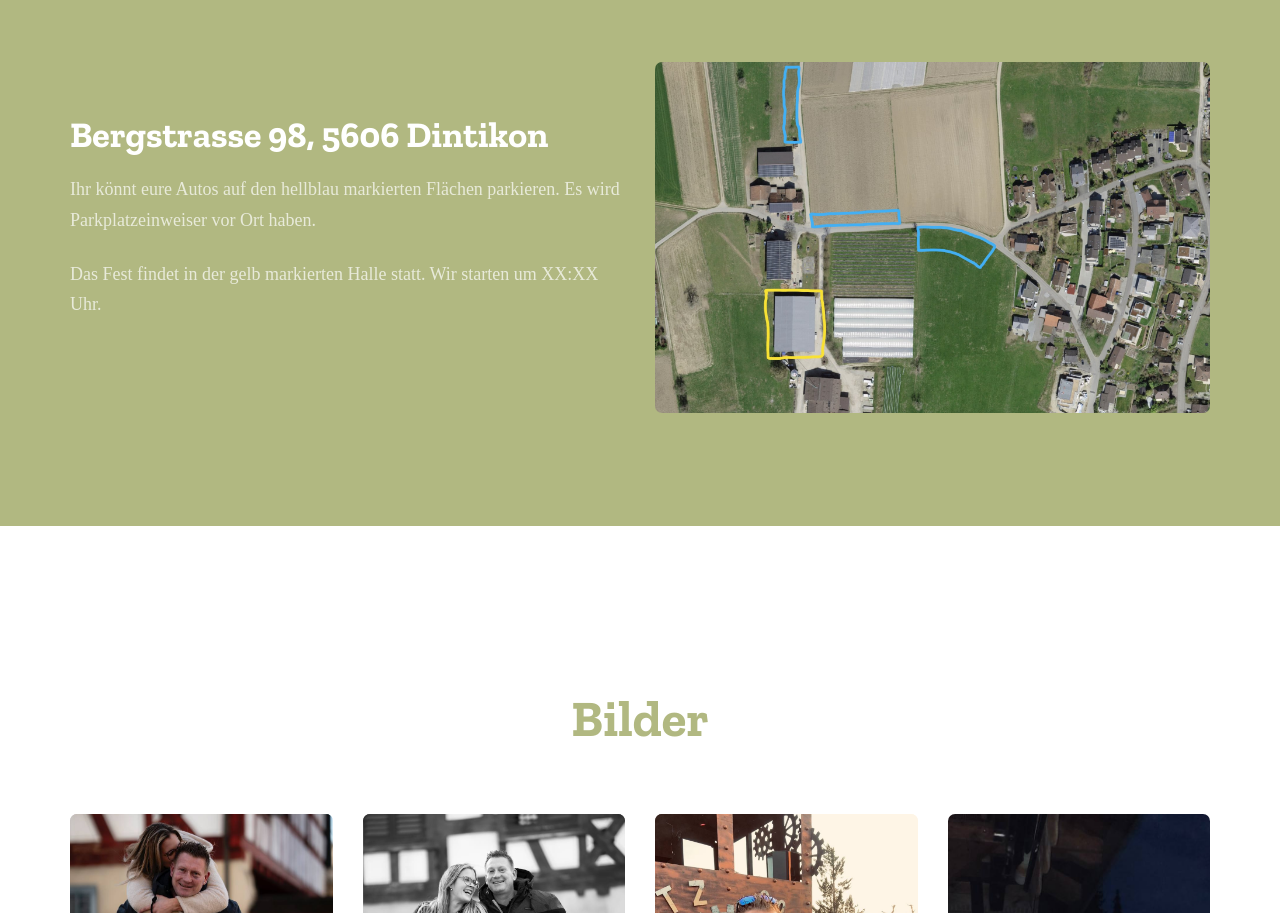
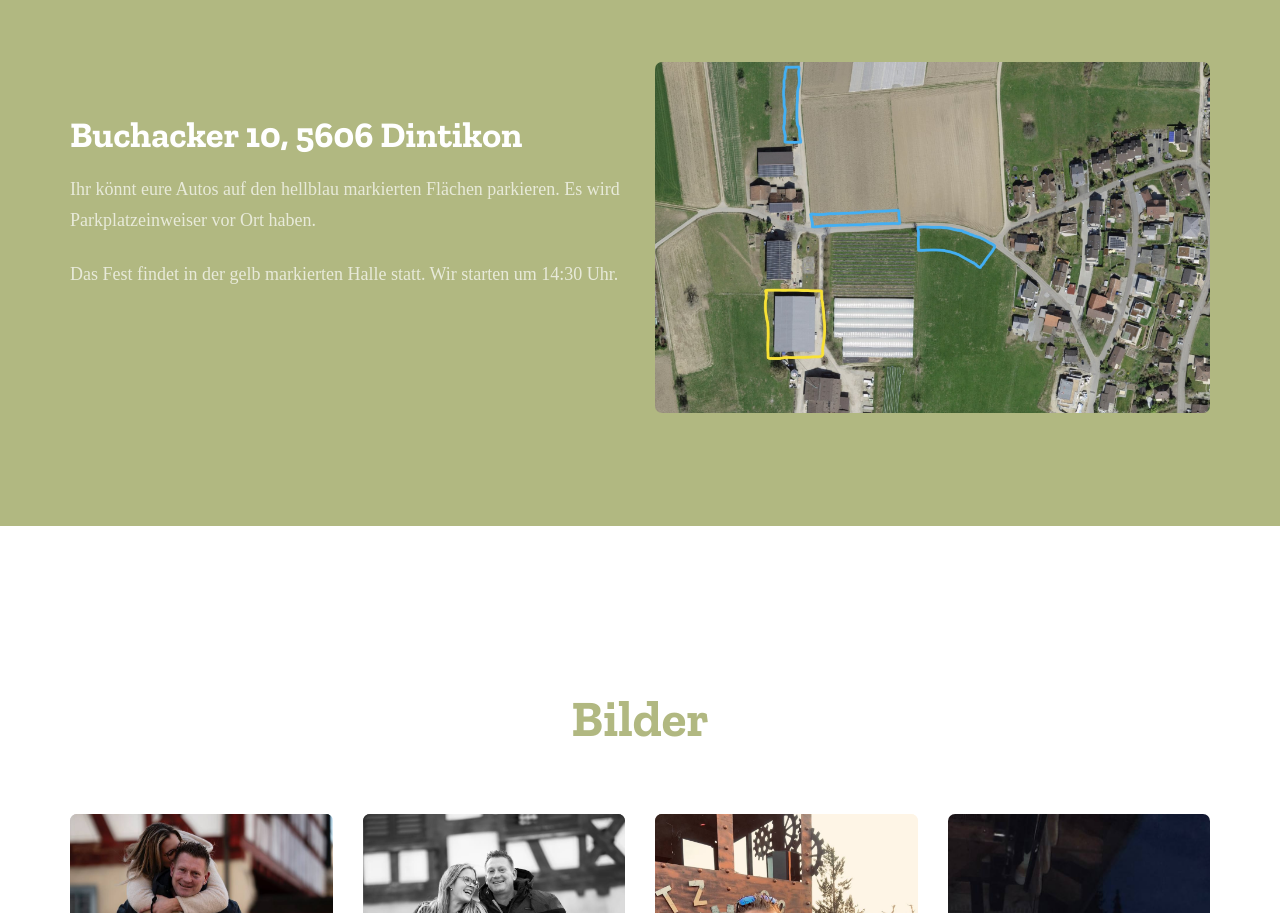
Before and after one commit to raphibolliger/andy-belinda-wedding, a website: page index.html in a window 1280 px wide. Shown: the part 3277-4190 px from the top of the page. Drawn offline with nearby package versions, Linux system fonts and the light colour scheme; a web font is replaced by a local one.

Commit message:
adress update

```diff
--- a/index.html
+++ b/index.html
@@ -218,12 +218,12 @@
         </div>
         <div class="row">
           <div class="col-md-6 probootstrap-animate">
-            <h3>Bergstrasse 98, 5606 Dintikon</h3>
+            <h3>Buchacker 10, 5606 Dintikon</h3>
             <p>
               Ihr könnt eure Autos auf den hellblau markierten Flächen parkieren. Es wird Parkplatzeinweiser vor Ort haben.
             </p>
             <p>
-              Das Fest findet in der gelb markierten Halle statt. Wir starten um XX:XX Uhr.
+              Das Fest findet in der gelb markierten Halle statt. Wir starten um 14:30 Uhr.
             </p>
           </div>
           <div class="col-md-6 probootstrap-animate">
```
Also changed, not shown: 1 other file.
